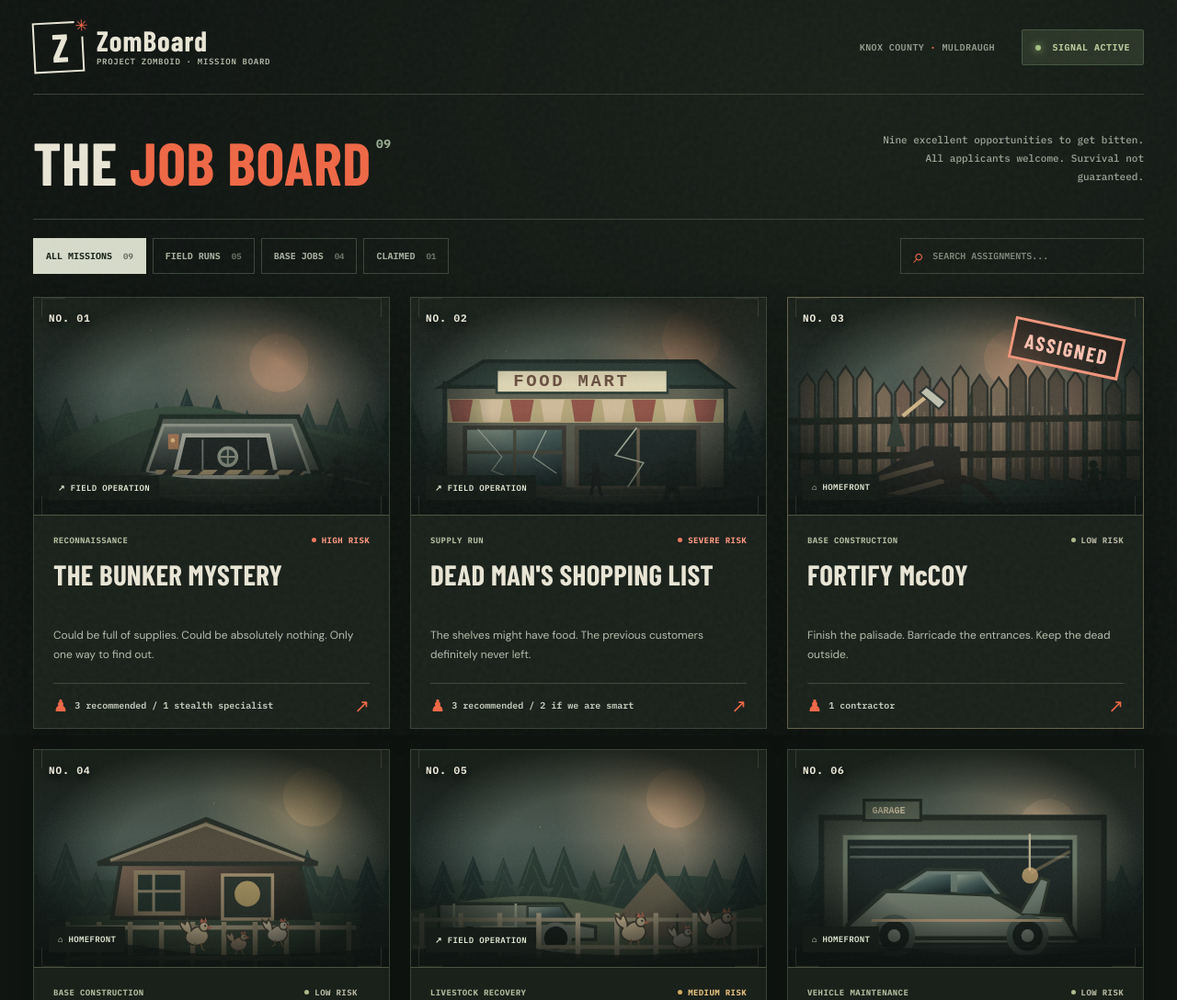
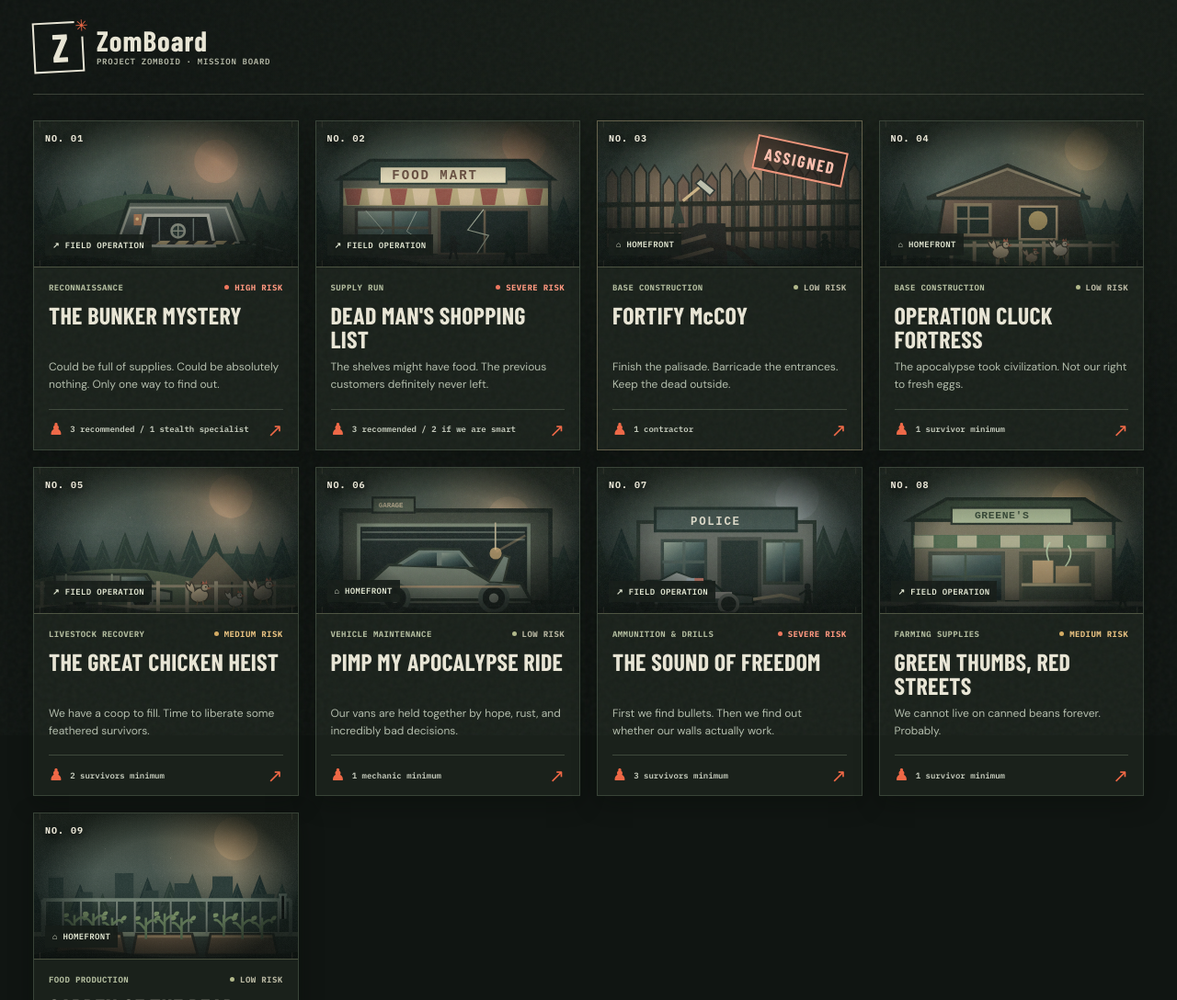
Before and after one commit to Gerark/zomboard, a plain HTML site: page index.html in a window 1280 px wide. Shown: the top 1088 px of the page at 92% size. Drawn offline with nearby package versions, Linux system fonts and the light colour scheme; a web font is replaced by a local one.

Commit message:
Removed more headers

```diff
--- a/index.html
+++ b/index.html
@@ -25,35 +25,14 @@
         <span class="brand-mark" aria-hidden="true">Z<span>✳</span></span>
         <span class="brand-name"><strong>ZomBoard</strong><small>PROJECT ZOMBOID · MISSION BOARD</small></span>
       </a>
-      <div class="header-right">
-        <span class="header-coordinate">KNOX COUNTY <b>·</b> MULDRAUGH</span>
-        <span class="broadcast"><i></i> SIGNAL ACTIVE</span>
-      </div>
     </header>
 
     <main>
       <section class="mission-section wrapper" id="missions" aria-labelledby="missions-title">
-        <div class="section-heading">
-          <div>
-            <h1 id="missions-title">THE <span>JOB BOARD</span><sup>09</sup></h1>
-          </div>
-          <p>Nine excellent opportunities to get bitten.<br>All applicants welcome. Survival not guaranteed.</p>
-        </div>
+        <h1 id="missions-title" class="sr-only">Missions</h1>
+        <div id="mission-grid" class="mission-grid" aria-live="polite"></div>
 
-        <div class="toolbar" aria-label="Filter missions">
-          <div class="filter-list" id="filters" role="group" aria-label="Mission category">
-            <button class="filter active" type="button" data-filter="all" aria-pressed="true">ALL MISSIONS <span>09</span></button>
-            <button class="filter" type="button" data-filter="field" aria-pressed="false">FIELD RUNS <span>05</span></button>
-            <button class="filter" type="button" data-filter="base" aria-pressed="false">BASE JOBS <span>04</span></button>
-            <button class="filter" type="button" data-filter="claimed" aria-pressed="false">CLAIMED <span>01</span></button>
-          </div>
-          <label class="search-box"><span aria-hidden="true">⌕</span><span class="sr-only">Search missions</span><input id="search" type="search" placeholder="SEARCH ASSIGNMENTS..." autocomplete="off"></label>
-        </div>
-
-        <div id="mission-grid" class="mission-grid" aria-live="polite"></div>
-        <p id="no-results" class="no-results" hidden>No missions match that description. Probably for the best.</p>
-
-        <div class="board-footer"><span>✳ ALL INFORMATION SUBJECT TO UNDEAD INTERFERENCE</span><span id="display-count">SHOWING 09 / 09 ASSIGNMENTS</span></div>
+        <div class="board-footer"><span>✳ ALL INFORMATION SUBJECT TO UNDEAD INTERFERENCE</span><span id="display-count">09 ASSIGNMENTS</span></div>
       </section>
     </main>
 
--- a/missions.js
+++ b/missions.js
@@ -87,11 +87,8 @@ const missions = [
 ];
 
 const grid = document.getElementById('mission-grid');
-const filters = document.getElementById('filters');
-const search = document.getElementById('search');
 const dialog = document.getElementById('mission-dialog');
 const dialogContent = document.getElementById('dialog-content');
-let activeFilter = 'all';
 let priorFocus = null;
 
 const escapeHtml = (value) => String(value).replace(/[&<>"']/g, (ch) => ({'&':'&amp;', '<':'&lt;', '>':'&gt;', '"':'&quot;', "'":'&#39;'}[ch]));
@@ -120,15 +117,8 @@ function cardHTML(m) {
 }
 
 function render() {
-  const query = search.value.trim().toLocaleLowerCase();
-  const visible = missions.filter((m) => {
-    const matchesTab = activeFilter === 'all' || m.category === activeFilter || (activeFilter === 'claimed' && m.status === 'claimed');
-    const haystack = [m.title, m.kicker, m.location, m.teaser, m.crew, m.risk].join(' ').toLocaleLowerCase();
-    return matchesTab && (!query || haystack.includes(query));
-  });
-  grid.innerHTML = visible.map(cardHTML).join('');
-  document.getElementById('no-results').hidden = visible.length > 0;
-  document.getElementById('display-count').textContent = `SHOWING ${pad(visible.length)} / ${pad(missions.length)} ASSIGNMENTS`;
+  grid.innerHTML = missions.map(cardHTML).join('');
+  document.getElementById('display-count').textContent = `${pad(missions.length)} ASSIGNMENTS`;
 }
 
 function showMission(id, updateUrl = true) {
@@ -175,18 +165,6 @@ function closeMission() {
   if (priorFocus && priorFocus.isConnected) priorFocus.focus();
 }
 
-filters.addEventListener('click', (event) => {
-  const button = event.target.closest('button[data-filter]');
-  if (!button) return;
-  activeFilter = button.dataset.filter;
-  for (const node of filters.querySelectorAll('button[data-filter]')) {
-    const active = node === button;
-    node.classList.toggle('active', active);
-    node.setAttribute('aria-pressed', String(active));
-  }
-  render();
-});
-search.addEventListener('input', render);
 grid.addEventListener('click', (event) => {
   const button = event.target.closest('button[data-open]');
   if (button) showMission(button.dataset.open);
--- a/styles.css
+++ b/styles.css
@@ -28,55 +28,33 @@ a { color: inherit; text-decoration: none; }
 .brand-name { display: flex; flex-direction: column; line-height: 1; gap: 4px; }
 .brand-name strong { font: 900 31px/.9 var(--font-display); letter-spacing: 1px; }
 .brand-name small { font: 600 9px var(--font-mono); letter-spacing: .7px; color: #b7bba9; }
-.header-right { display: flex; align-items: center; gap: 29px; }
-.header-coordinate { color: #959d90; font: 600 10px var(--font-mono); letter-spacing: .4px; }
-.header-coordinate b { color: var(--accent); }
-.broadcast { color: #baca9d; font: 700 10px var(--font-mono); letter-spacing: .5px; background: #2a3527; border: 1px solid #465743; border-radius: 2px; padding: 12px 14px; white-space: nowrap; }
-.broadcast i { display: inline-block; width: 6px; height: 6px; background: #a3c382; border-radius: 50%; margin-right: 6px; box-shadow: 0 0 8px #a3c382; }
-.mission-section { padding-top: 40px; padding-bottom: 78px; }
-.section-heading { display: flex; align-items: end; justify-content: space-between; gap: 30px; margin-bottom: 29px; }
-.section-heading h1 { font: 900 clamp(45px, 5.1vw, 69px)/1 var(--font-display); margin: 0; letter-spacing: .5px; }
-.section-heading h1 span { color: var(--accent); }
-.section-heading h1 sup { font: 700 13px var(--font-mono); vertical-align: top; position: relative; top: 4px; margin-left: 5px; color: #9db394; }
-.section-heading p { max-width: 300px; margin: 0 0 7px; text-align: right; color: #9ca798; font: 500 11px/1.8 var(--font-mono); }
-.toolbar { display: flex; align-items: stretch; gap: 17px; justify-content: space-between; margin-bottom: 25px; border-top: 1px solid #3b443a; padding-top: 20px; }
-.filter-list { display: flex; gap: 7px; flex-wrap: wrap; }
-.filter { background: transparent; color: #a7ae9d; border: 1px solid #3b463b; padding: 12px 13px; font: 700 10px var(--font-mono); white-space: nowrap; transition: color .15s, border-color .15s, background .15s; }
-.filter span { font-size: 9px; opacity: .6; margin-left: 6px; }
-.filter:hover { border-color: #94a58a; color: var(--paper); }
-.filter.active { background: #d7dbca; color: #1c261d; border-color: #d7dbca; }
-.search-box { width: 265px; border: 1px solid #3b463b; display: flex; align-items: center; flex: none; padding-left: 13px; color: var(--accent); }
-.search-box span:not(.sr-only) { font-size: 22px; line-height: 1; }
-.search-box input { width: 100%; min-width: 0; padding: 10px 9px; background: transparent; border: none; outline: none; color: white; font: 600 10px var(--font-mono); }
-.search-box:focus-within { border-color: var(--accent); }
-.search-box input::placeholder { color: #7d887b; opacity: 1; }
-.mission-grid { display: grid; grid-template-columns: repeat(3, minmax(0,1fr)); gap: 22px; }
+.mission-section { padding-top: 28px; padding-bottom: 55px; }
+.mission-grid { display: grid; grid-template-columns: repeat(4, minmax(0,1fr)); gap: 18px; }
 .mission-card { min-width: 0; background: var(--surface); border: 1px solid #394438; position: relative; box-shadow: 0 7px 25px #060a0650; transition: transform .18s, border-color .18s, box-shadow .18s; }
 .mission-card:hover, .mission-card:focus-within { border-color: #9da891; transform: translateY(-4px); box-shadow: 0 17px 38px #0007; }
 .mission-card.is-claimed { border-color: #64614b; }
 .card-button { display: flex; flex-direction: column; width: 100%; height: 100%; padding: 0; border: none; color: inherit; background: none; text-align: left; }
 .card-button:focus-visible { outline: 3px solid var(--accent); outline-offset: 2px; }
-.card-image { width: 100%; aspect-ratio: 1.63; background: #303e30; overflow: hidden; position: relative; border-bottom: 1px solid #4c5341; }
+.card-image { width: 100%; aspect-ratio: 1.8; background: #303e30; overflow: hidden; position: relative; border-bottom: 1px solid #4c5341; }
 .card-image img { width: 100%; height: 100%; display: block; object-fit: cover; filter: saturate(.82) contrast(1.03); transition: transform .3s ease, filter .3s; }
 .mission-card:hover .card-image img { transform: scale(1.045); filter: saturate(1) contrast(1.09); }
 .card-image-grain { position: absolute; inset: 0; pointer-events: none; background: linear-gradient(0deg,#090b0985 0,transparent 48%),linear-gradient(180deg,#10140d7d,transparent 40%); }
-.card-num { position: absolute; top: 15px; left: 16px; font: 700 11px var(--font-mono); letter-spacing: 1px; text-shadow: 0 2px 8px #000; }
-.card-type { position: absolute; bottom: 16px; left: 16px; background: #161d18ec; padding: 8px 10px; color: #e4e9d4; font: 600 9px var(--font-mono); letter-spacing: .35px; }
-.claimed-stamp { position: absolute; top: 32px; right: 22px; padding: 7px 12px; border: 3px solid #ef967c; color: #ffc1b0; transform: rotate(12deg); font: 800 22px var(--font-display); letter-spacing: 2px; background: #251d19aa; }
-.card-body { display: flex; flex-direction: column; padding: 21px 21px 0; flex: 1; }
-.card-kicker { display: flex; justify-content: space-between; gap: 10px; align-items: center; color: #b1bb9d; font: 700 9px var(--font-mono); letter-spacing: .4px; }
+.card-num { position: absolute; top: 12px; left: 12px; font: 700 10px var(--font-mono); letter-spacing: 1px; text-shadow: 0 2px 8px #000; }
+.card-type { position: absolute; bottom: 12px; left: 12px; background: #161d18ec; padding: 6px 8px; color: #e4e9d4; font: 600 9px var(--font-mono); letter-spacing: .35px; }
+.claimed-stamp { position: absolute; top: 24px; right: 16px; padding: 6px 9px; border: 2px solid #ef967c; color: #ffc1b0; transform: rotate(12deg); font: 800 18px var(--font-display); letter-spacing: 2px; background: #251d19aa; }
+.card-body { display: flex; flex-direction: column; padding: 16px 16px 0; flex: 1; }
+.card-kicker { display: flex; flex-wrap: wrap; justify-content: space-between; gap: 6px 8px; align-items: center; color: #b1bb9d; font: 700 9px var(--font-mono); letter-spacing: .4px; }
 .card-risk { color: #b9b8a3; display: flex; align-items: center; white-space: nowrap; gap: 6px; }
 .card-risk i { width: 5px; height: 5px; border-radius: 50%; display: inline-block; background: #b2b98b; }
 .risk-high, .risk-severe { color: #ff987f !important; }
 .risk-high i, .risk-severe i { background: #ef775d; }
 .risk-medium { color: #eac381 !important; }
 .risk-medium i { background: #d4ac63; }
-.card-body h2 { font: 800 31px/.97 var(--font-display); margin: 17px 0 10px; letter-spacing: .25px; min-height: 61px; }
-.card-body > p { margin: 0 0 21px; font: 400 12px/1.7 var(--font-body); color: #b4bead; min-height: 40px; }
-.card-bottom { min-height: 49px; margin-top: auto; border-top: 1px solid #3f493c; display: flex; align-items: center; gap: 8px; padding: 4px 0; color: #c9cfc0; font: 600 10px var(--font-mono); }
+.card-body h2 { font: 800 26px/1 var(--font-display); margin: 12px 0 8px; letter-spacing: .25px; min-height: 52px; }
+.card-body > p { margin: 0 0 16px; font: 400 12px/1.6 var(--font-body); color: #b4bead; min-height: 38px; }
+.card-bottom { min-height: 44px; margin-top: auto; border-top: 1px solid #3f493c; display: flex; align-items: center; gap: 8px; padding: 6px 0; color: #c9cfc0; font: 600 9px/1.5 var(--font-mono); }
 .card-bottom .crew-icon { color: var(--accent); font-size: 17px; line-height: .5; }
 .open-arrow { font: 20px var(--font-mono); color: var(--accent); margin-left: auto; }
-.no-results { padding: 45px 20px; border: 1px dashed #485247; color: #aab4a3; font: 600 12px var(--font-mono); text-align: center; }
 .board-footer { display: flex; justify-content: space-between; gap: 15px; margin-top: 26px; color: #7e8a7b; font: 600 9px var(--font-mono); letter-spacing: .35px; }
 .board-footer span:first-child::first-letter { color: var(--accent); }
 .site-footer { border-top: 1px solid #394439; background: #151c16; }
@@ -117,7 +95,7 @@ dialog::backdrop { background: #020604df; backdrop-filter: blur(5px); }
 .copy-button { border: 1px solid var(--accent); color: var(--accent); background: transparent; font: 700 10px var(--font-mono); padding: 13px 15px; }
 .copy-button:hover { background: #ef684621; }
 .dossier-actions > span { color: #8f9d89; font: 600 10px var(--font-mono); }
-@media (max-width: 1100px) { .mission-grid { gap: 15px; } .card-body { padding-left: 17px; padding-right: 17px; } .card-body h2 { font-size: 27px; } .card-kicker { font-size: 8px; } .card-bottom { font-size: 9px; } }
-@media (max-width: 820px) { .wrapper { width: min(100% - 40px, 640px); } .site-header { height: 88px; } .header-coordinate { display: none; } .mission-grid { grid-template-columns: repeat(2,minmax(0,1fr)); } .section-heading p { display: none; } .toolbar { flex-wrap: wrap; } .search-box { flex: 1; width: auto; min-height: 43px; } .card-body h2 { font-size: 30px; } }
-@media (max-width: 550px) { .wrapper { width: calc(100% - 32px); } .site-header { height: 77px; } .brand-mark { width: 43px; height: 43px; font-size: 34px; } .brand-name strong { font-size: 26px; } .brand-name small { font-size: 7px; } .broadcast { font-size: 8px; padding: 9px 7px; } .mission-section { padding-top: 32px; padding-bottom: 55px; } .section-heading h1 { font-size: 48px; } .toolbar { gap: 12px; } .filter-list { gap: 6px; } .filter { padding: 10px; font-size: 8px; } .filter span { margin-left: 3px; } .search-box { flex-basis: 100%; } .mission-grid { grid-template-columns: 1fr; gap: 19px; } .card-image { aspect-ratio: 1.76; } .card-body { padding: 20px 20px 0; } .card-body h2 { min-height: 0; font-size: 35px; } .card-body > p { min-height: 0; } .board-footer { font-size: 8px; line-height: 1.6; flex-wrap: wrap; } .footer-inner { min-height: 135px; align-items: start; padding-top: 29px; flex-wrap: wrap; } .footer-right { text-align: left; margin: 0 0 0 52px; flex-basis: 100%; } .dossier-image { height: 195px; } .dossier-body { padding: 24px 20px 28px; } .dossier-details { grid-template-columns: 1fr; } .dossier-actions { flex-direction: column; align-items: start; } }
+@media (max-width: 1100px) { .mission-grid { grid-template-columns: repeat(3,minmax(0,1fr)); gap: 16px; } .card-body h2 { font-size: 24px; min-height: 48px; } }
+@media (max-width: 820px) { .wrapper { width: min(100% - 40px, 640px); } .site-header { height: 88px; } .mission-grid { grid-template-columns: repeat(2,minmax(0,1fr)); } }
+@media (max-width: 550px) { .wrapper { width: calc(100% - 32px); } .site-header { height: 77px; } .brand-mark { width: 43px; height: 43px; font-size: 34px; } .brand-name strong { font-size: 26px; } .brand-name small { font-size: 7px; } .mission-section { padding-top: 24px; padding-bottom: 48px; } .mission-grid { grid-template-columns: 1fr; } .card-image { aspect-ratio: 2; } .card-body h2 { min-height: 0; font-size: 26px; } .card-body > p { min-height: 0; } .board-footer { font-size: 8px; line-height: 1.6; flex-wrap: wrap; } .footer-inner { min-height: 135px; align-items: start; padding-top: 29px; flex-wrap: wrap; } .footer-right { text-align: left; margin: 0 0 0 52px; flex-basis: 100%; } .dossier-image { height: 195px; } .dossier-body { padding: 24px 20px 28px; } .dossier-details { grid-template-columns: 1fr; } .dossier-actions { flex-direction: column; align-items: start; } }
 @media (prefers-reduced-motion: reduce) { *, *::before, *::after { scroll-behavior: auto !important; transition: none !important; } }
```
Also changed, not shown: AGENTS.md (+16 -19 lines), README.md.
